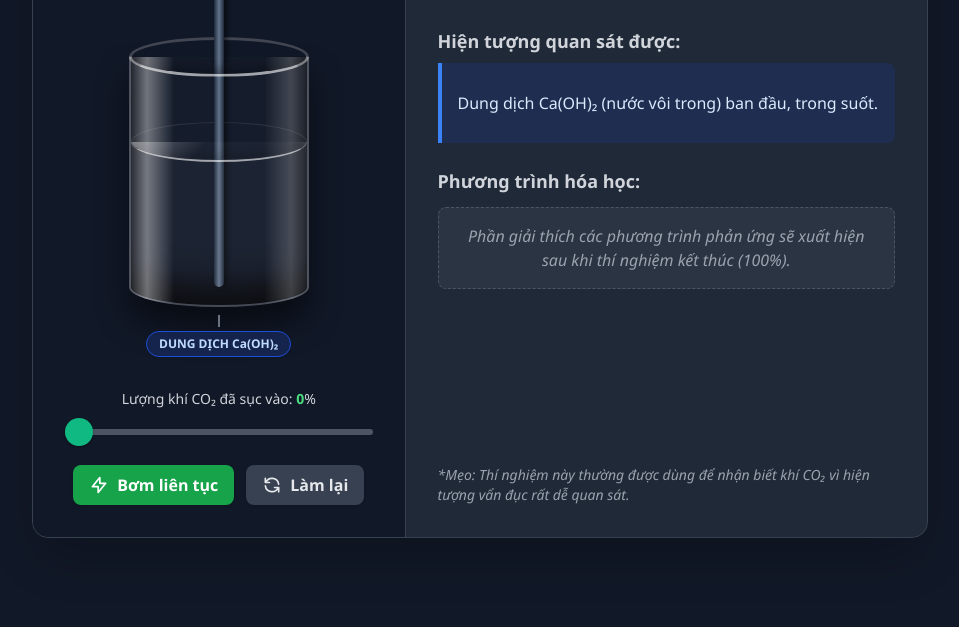
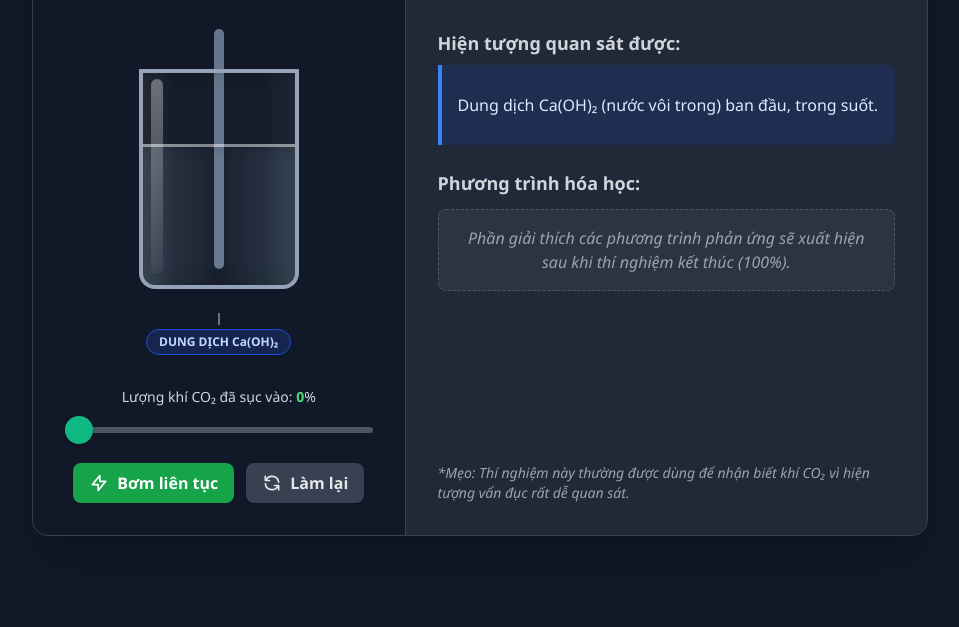
Before and after one commit to ttkquyen89-hub/TN_CO2-Ca-OH-2, a plain HTML site: page index.html in a window 1280 px wide. Shown: the part 173-800 px from the top of the page, without its empty margins (160-1119 px from the left). Drawn offline with nearby package versions, Linux system fonts and the light colour scheme.

Commit message:
Add files via upload

```diff
--- a/index.html
+++ b/index.html
@@ -11,137 +11,97 @@
             background-color: #111827;
             margin: 0;
             padding: 0;
-            display: flex;
-            justify-content: center;
-            align-items: center;
-            min-height: 100vh;
         }
 
-        /* Ống nghiệm / Cốc */
+        /* Bao bọc ứng dụng để xử lý cuộn trên Mobile */
+        .app-wrapper {
+            min-height: 100vh;
+            display: flex;
+            align-items: flex-start; /* Mặc định trên mobile: Căn trên cùng để vuốt xuống */
+            justify-content: center;
+            padding: 16px 8px;
+        }
+
+        @media (min-width: 768px) {
+            .app-wrapper {
+                align-items: center; /* Trên PC/Tablet: Căn giữa màn hình */
+                padding: 32px 16px;
+            }
+        }
+
+        /* Ống nghiệm / Cốc 2D */
         .beaker-container {
             position: relative;
-            width: 180px;
-            height: 250px;
-            margin: 30px auto 0 auto;
+            width: 160px;
+            height: 220px;
+            min-width: 160px;
+            min-height: 220px;
+            flex-shrink: 0;
+            margin: 40px auto 10px auto;
         }
 
-        /* Miệng cốc mặt sau (Nửa trên) */
-        .beaker-top-back {
-            position: absolute;
-            top: -20px; left: 0; width: 100%; height: 40px;
-            border-radius: 50%;
-            border: 3px solid rgba(255, 255, 255, 0.2);
-            clip-path: inset(0 0 50% 0); /* Cắt bỏ nửa dưới */
-            z-index: 1;
-        }
-
-        /* Đáy cốc và Thân cốc */
+        /* Đáy cốc và Thân cốc 2D */
         .beaker {
             position: absolute;
             inset: 0;
-            border-radius: 0 0 50% 50% / 0 0 20px 20px;
-            border: 2px solid rgba(255, 255, 255, 0.2);
+            border: 4px solid #94a3b8;
             border-top: none;
-            background: rgba(255, 255, 255, 0.02);
-            box-shadow:
-                inset 0 -20px 30px rgba(0,0,0,0.8),
-                0 20px 30px rgba(0,0,0,0.5);
+            border-radius: 0 0 16px 16px;
+            /* Tạo dải màu gradient dọc theo viền để giả lập khối trụ */
+            background: linear-gradient(to right, rgba(255,255,255,0.1) 0%, rgba(255,255,255,0.02) 20%, rgba(255,255,255,0.02) 80%, rgba(255,255,255,0.08) 100%);
+            box-shadow: inset 10px 0 20px rgba(0,0,0,0.15), inset -10px 0 20px rgba(0,0,0,0.1);
+            overflow: hidden;
             z-index: 2;
         }
 
-        /* Nhóm chất lỏng (Bỏ z-index để cho phép đan xen 3D với thân cốc) */
-        .liquid-group {
+        /* Vệt sáng phản quang trên kính (Glare) */
+        .beaker::after {
+            content: '';
             position: absolute;
-            bottom: 2px;
-            left: 2px;
-            right: 2px;
-            height: 65%;
+            top: 5%; bottom: 5%; left: 8px;
+            width: 12px;
+            background: linear-gradient(to bottom, rgba(255,255,255,0.35) 0%, rgba(255,255,255,0.05) 100%);
+            border-radius: 6px;
+            pointer-events: none;
+            z-index: 10;
         }
 
-        /* Mặt chất lỏng mặt sau (Nửa trên) */
-        .liquid-surface-back {
+        /* Miệng cốc 2D (Đường kẻ ngang) */
+        .beaker::before {
+            content: '';
             position: absolute;
-            top: -20px; left: 0; width: 100%; height: 40px;
-            border-radius: 50%;
-            background-color: transparent;
-            border: 1px solid rgba(255, 255, 255, 0.1);
-            clip-path: inset(0 0 50% 0); /* Cắt bỏ nửa dưới */
-            z-index: 3;
+            top: 0; left: -4px; right: -4px;
+            height: 4px;
+            background: #94a3b8;
+            border-radius: 4px;
         }
 
-        /* Ống dẫn khí (Nằm giữa mặt sau và mặt trước) */
+        /* Ống dẫn khí 2D */
         .tube {
             position: absolute;
-            bottom: 18px;
+            top: -40px;
             left: 50%;
             transform: translateX(-50%);
             width: 10px;
-            height: 300px;
-            background: linear-gradient(to right, #1e293b, #64748b, #1e293b);
+            height: 240px;
+            background: #64748b;
             border-radius: 5px;
-            box-shadow: 3px 0 5px rgba(0,0,0,0.5);
-            z-index: 4;
+            z-index: 1; /* Nằm sau cốc để bị làm mờ bởi chất lỏng */
         }
 
-        /* Thân chất lỏng (Che khuất và làm mờ ống dẫn) */
-        .liquid-body {
+        /* Chất lỏng 2D */
+        .liquid {
             position: absolute;
-            inset: 0;
-            border-radius: 0 0 50% 50% / 0 0 20px 20px;
-            overflow: hidden;
-            background-color: rgba(255, 255, 255, 0.03);
-            z-index: 5;
-        }
-
-        /* Mặt chất lỏng mặt trước (Nửa dưới) */
-        .liquid-surface-front {
-            position: absolute;
-            top: -20px; left: 0; width: 100%; height: 40px;
-            border-radius: 50%;
-            background-color: transparent;
-            border: 1px solid rgba(255, 255, 255, 0.3);
-            border-bottom: 2px solid rgba(255, 255, 255, 0.6);
-            clip-path: inset(50% 0 0 0); /* Cắt bỏ nửa trên */
-            box-shadow: inset 0 -5px 10px rgba(0, 0, 0, 0.15), inset 0 5px 10px rgba(255, 255, 255, 0.15);
-            z-index: 6;
-        }
-
-        /* Độ bóng lấp lánh (glare) mặt trước mặt nước */
-        .liquid-surface-front::after {
-            content: '';
-            position: absolute;
-            inset: 0;
-            border-radius: 50%;
-            background: linear-gradient(135deg, rgba(255,255,255,0.4) 0%, rgba(255,255,255,0) 45%, rgba(255,255,255,0) 100%);
-            pointer-events: none;
-        }
-
-        /* Miệng cốc mặt trước (Nửa dưới) */
-        .beaker-top-front {
-            position: absolute;
-            top: -20px; left: 0; width: 100%; height: 40px;
-            border-radius: 50%;
-            border: 3px solid rgba(255, 255, 255, 0.4);
-            border-bottom-color: rgba(255, 255, 255, 0.6);
-            clip-path: inset(50% 0 0 0); /* Cắt bỏ nửa trên */
-            box-shadow: inset 0 -5px 10px rgba(0,0,0,0.3);
-            z-index: 7;
-        }
-
-        /* Độ bóng của kính cường lực 3D (Ánh sáng) */
-        .beaker-glare {
-            position: absolute;
-            inset: 0;
-            border-radius: 0 0 50% 50% / 0 0 20px 20px;
-            background: linear-gradient(90deg,
-                rgba(255,255,255,0.05) 0%,
-                rgba(255,255,255,0.4) 10%,
-                rgba(255,255,255,0.0) 25%,
-                rgba(255,255,255,0.0) 75%,
-                rgba(255,255,255,0.2) 90%,
-                rgba(255,255,255,0.05) 100%);
-            z-index: 8;
-            pointer-events: none;
+            bottom: 0;
+            left: 0;
+            right: 0;
+            height: 65%;
+            /* Làm dày mặt nước và tạo độ bắt sáng */
+            border-top: 3px solid rgba(255, 255, 255, 0.45);
+            /* Thêm ánh xanh nhẹ khúc xạ và bóng mờ dưới mặt nước tạo độ sâu */
+            background: linear-gradient(to right, rgba(186, 230, 253, 0.15) 0%, rgba(186, 230, 253, 0.02) 50%, rgba(186, 230, 253, 0.15) 100%);
+            box-shadow: inset 0 8px 12px -5px rgba(0,0,0,0.15);
+            z-index: 3;
         }
 
         /* Lớp vẩn đục (Canxi Cacbonat) */
@@ -152,14 +112,7 @@
             backdrop-filter: blur(0px);
             -webkit-backdrop-filter: blur(0px);
             transition: background-color 0.2s ease, backdrop-filter 0.2s ease;
-        }
-
-        /* Lớp vẩn đục trên bề mặt 3D */
-        .cloudy-surface {
-            position: absolute;
-            inset: 0;
-            background-color: transparent;
-            transition: background-color 0.2s ease;
+            z-index: 2;
         }
 
         /* Lớp hạt nhiễu (kết tủa lợn cợn) */
@@ -250,7 +203,8 @@
 </head>
 <body>
 
-    <div class="max-w-4xl w-full bg-gray-800 sm:rounded-2xl shadow-2xl overflow-hidden flex flex-col sm:m-4 border-y sm:border-x border-gray-700">
+    <div class="app-wrapper">
+        <div class="max-w-4xl w-full bg-gray-800 sm:rounded-2xl shadow-2xl overflow-hidden flex flex-col border-y sm:border-x border-gray-700">
 
             <!-- Tựa đề phía trên cùng (Màu cam đỏ) -->
             <div class="w-full bg-gray-800 border-b border-gray-700 py-4 sm:py-5 text-center">
@@ -263,39 +217,22 @@
                 <!-- Khu vực hình ảnh thí nghiệm -->
                 <div class="bg-gray-900 p-5 sm:p-8 flex flex-col items-center justify-center border-b md:border-b-0 md:border-r border-gray-700 md:w-5/12">
 
-                <div class="beaker-container mb-2">
-
-                    <!-- Cốc mặt sau -->
-                    <div class="beaker-top-back"></div>
-                    <div class="beaker"></div>
-
-                    <!-- Nhóm chất lỏng và ống dẫn (Đan xen lớp 3D) -->
-                    <div class="liquid-group">
-                        <!-- Mặt nước mặt sau -->
-                        <div class="liquid-surface-back">
-                            <div class="cloudy-surface" id="cloudySurfaceBack"></div>
-                        </div>
-
-                        <!-- Ống dẫn xuyên qua -->
+                    <div class="beaker-container mb-6">
+                        <!-- Ống dẫn khí -->
                         <div class="tube"></div>
 
-                        <!-- Thân chất lỏng che ống dẫn -->
-                        <div class="liquid-body">
+                        <!-- Cốc 2D -->
+                        <div class="beaker">
+                            <!-- Chất lỏng 2D -->
+                            <div class="liquid">
+                                <!-- Bọt khí -->
                                 <div id="bubbleContainer" class="absolute w-full h-full bottom-0 left-0 overflow-hidden" style="z-index: 1; pointer-events: none;"></div>
+                                <!-- Lớp vẩn đục -->
                                 <div class="cloudy-layer" id="cloudyLayer" style="z-index: 2;">
                                     <div class="noise-overlay" id="noiseOverlay"></div>
                                 </div>
                             </div>
-
-                        <!-- Mặt nước mặt trước -->
-                        <div class="liquid-surface-front">
-                            <div class="cloudy-surface" id="cloudySurfaceFront"></div>
                         </div>
-                    </div>
-
-                    <!-- Cốc mặt trước và phản quang -->
-                    <div class="beaker-top-front"></div>
-                    <div class="beaker-glare"></div>
                     </div>
 
                     <!-- Chú thích cốc -->
@@ -373,13 +310,12 @@
             </div>
 
         </div>
+    </div>
 
     <script>
         const slider = document.getElementById('co2Slider');
         const co2ValueDisplay = document.getElementById('co2Value');
         const cloudyLayer = document.getElementById('cloudyLayer');
-        const cloudySurfaceFront = document.getElementById('cloudySurfaceFront');
-        const cloudySurfaceBack = document.getElementById('cloudySurfaceBack');
         const noiseOverlay = document.getElementById('noiseOverlay');
         const observationText = document.getElementById('observationText');
         const eqPlaceholder = document.getElementById('eqPlaceholder');
@@ -398,8 +334,6 @@
 
             if (val == 0) {
                 cloudyLayer.style.backgroundColor = `transparent`;
-                cloudySurfaceFront.style.backgroundColor = `transparent`;
-                cloudySurfaceBack.style.backgroundColor = `transparent`;
                 cloudyLayer.style.backdropFilter = `blur(0px)`;
                 cloudyLayer.style.webkitBackdropFilter = `blur(0px)`;
                 noiseOverlay.style.opacity = 0;
@@ -412,8 +346,6 @@
             }
             else if (val <= 30) {
                 cloudyLayer.style.backgroundColor = `transparent`;
-                cloudySurfaceFront.style.backgroundColor = `transparent`;
-                cloudySurfaceBack.style.backgroundColor = `transparent`;
                 cloudyLayer.style.backdropFilter = `blur(0px)`;
                 cloudyLayer.style.webkitBackdropFilter = `blur(0px)`;
                 noiseOverlay.style.opacity = 0;
@@ -426,15 +358,9 @@
             }
             else if (val <= 65) {
                 let progress = (val - 30) / 35;
-
                 let bodyColor = `rgba(226, 232, 240, ${progress * 0.75})`;
-                // Đảm bảo mặt nước luôn có độ trong nhất định để thấy rõ ống
-                let surfaceColor = `rgba(241, 245, 249, ${progress * 0.35})`;
 
                 cloudyLayer.style.backgroundColor = bodyColor;
-                cloudySurfaceFront.style.backgroundColor = surfaceColor;
-                cloudySurfaceBack.style.backgroundColor = surfaceColor;
-
                 cloudyLayer.style.backdropFilter = `blur(${progress * 15}px)`;
                 cloudyLayer.style.webkitBackdropFilter = `blur(${progress * 15}px)`;
 
@@ -453,14 +379,9 @@
             else {
                 let progress = (val - 65) / 35;
                 let reverseProgress = 1 - progress;
-
                 let bodyColor = `rgba(226, 232, 240, ${reverseProgress * 0.75})`;
-                let surfaceColor = `rgba(241, 245, 249, ${reverseProgress * 0.35})`;
 
                 cloudyLayer.style.backgroundColor = bodyColor;
-                cloudySurfaceFront.style.backgroundColor = surfaceColor;
-                cloudySurfaceBack.style.backgroundColor = surfaceColor;
-
                 cloudyLayer.style.backdropFilter = `blur(${reverseProgress * 15}px)`;
                 cloudyLayer.style.webkitBackdropFilter = `blur(${reverseProgress * 15}px)`;
 
```
Lines whose indentation alone changed are shown as unchanged.
